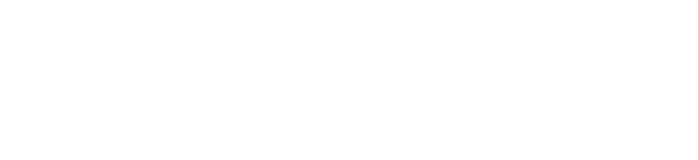
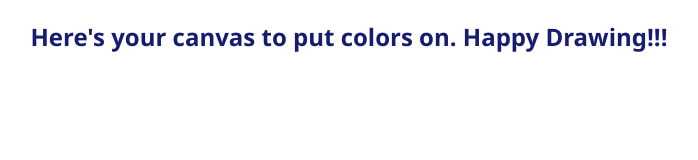
Before and after one commit to yoursshahnawaz/Javascript-30, a plain HTML site: page 08 - Fun with HTML5 Canvas/index-canvas.html in a window 1280 px wide. Shown: the whole page, without its empty margins (291-989 px from the left). Drawn offline with Linux system fonts and the light colour scheme.

Commit message:
refactored

```diff
--- a/08 - Fun with HTML5 Canvas/index-canvas.html
+++ b/08 - Fun with HTML5 Canvas/index-canvas.html
@@ -6,12 +6,20 @@
 
 </head>
 <body>
+  <div class="header">
+    <h2>Here's your canvas to put colors on. Happy Drawing!!! </h2>
+  </div>
 <canvas id="draw" width="800" height="800"></canvas>
 
 <style>
   html, body {
     margin: 0;
   }
+  .header {
+    text-align: center;
+    font-family: 'Segoe UI', Tahoma, Geneva, Verdana, sans-serif;
+    color: #161d6f;
+  }
 </style>
 <script type="text/javascript" src="script.js"></script>
 </body>
```
Also changed, not shown: index.htm (+10 -0 lines).
